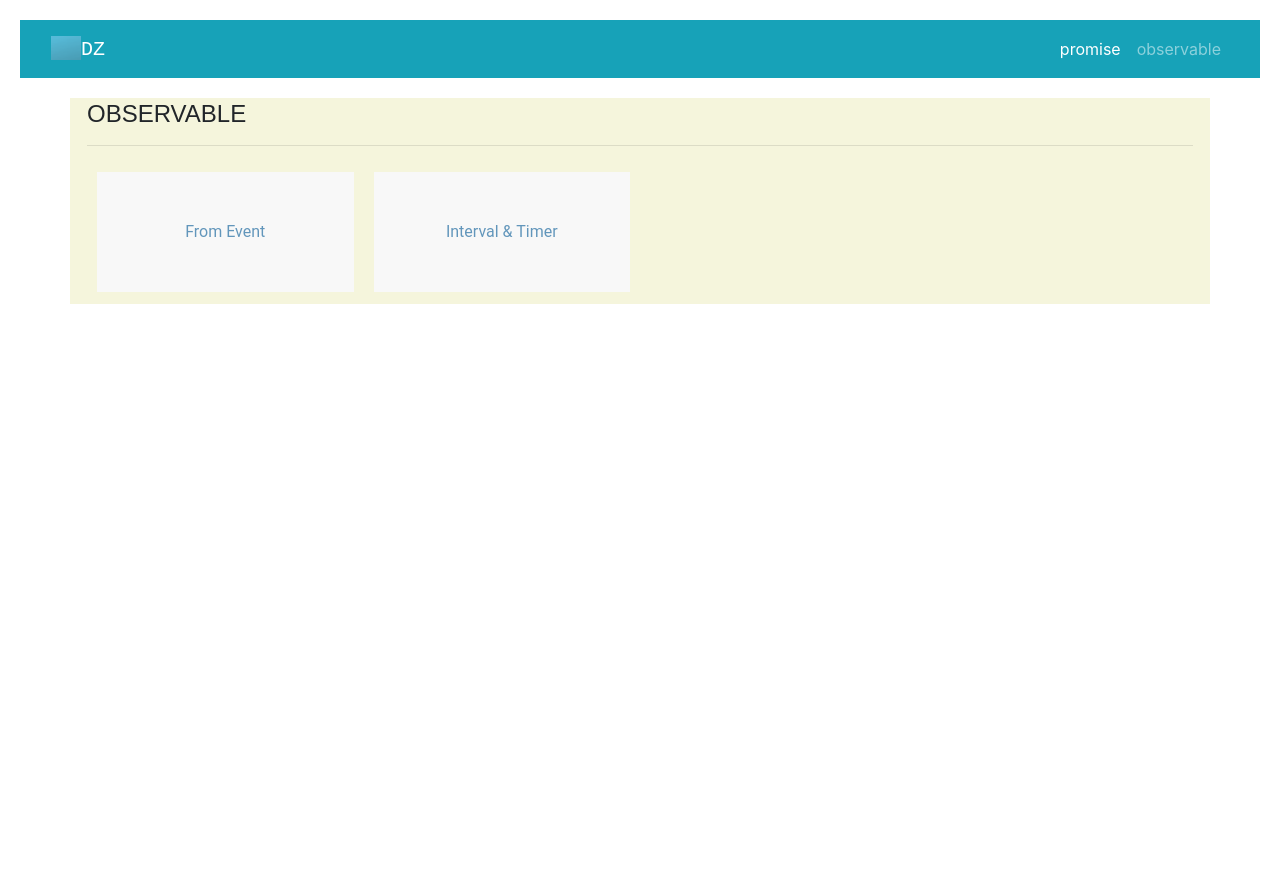
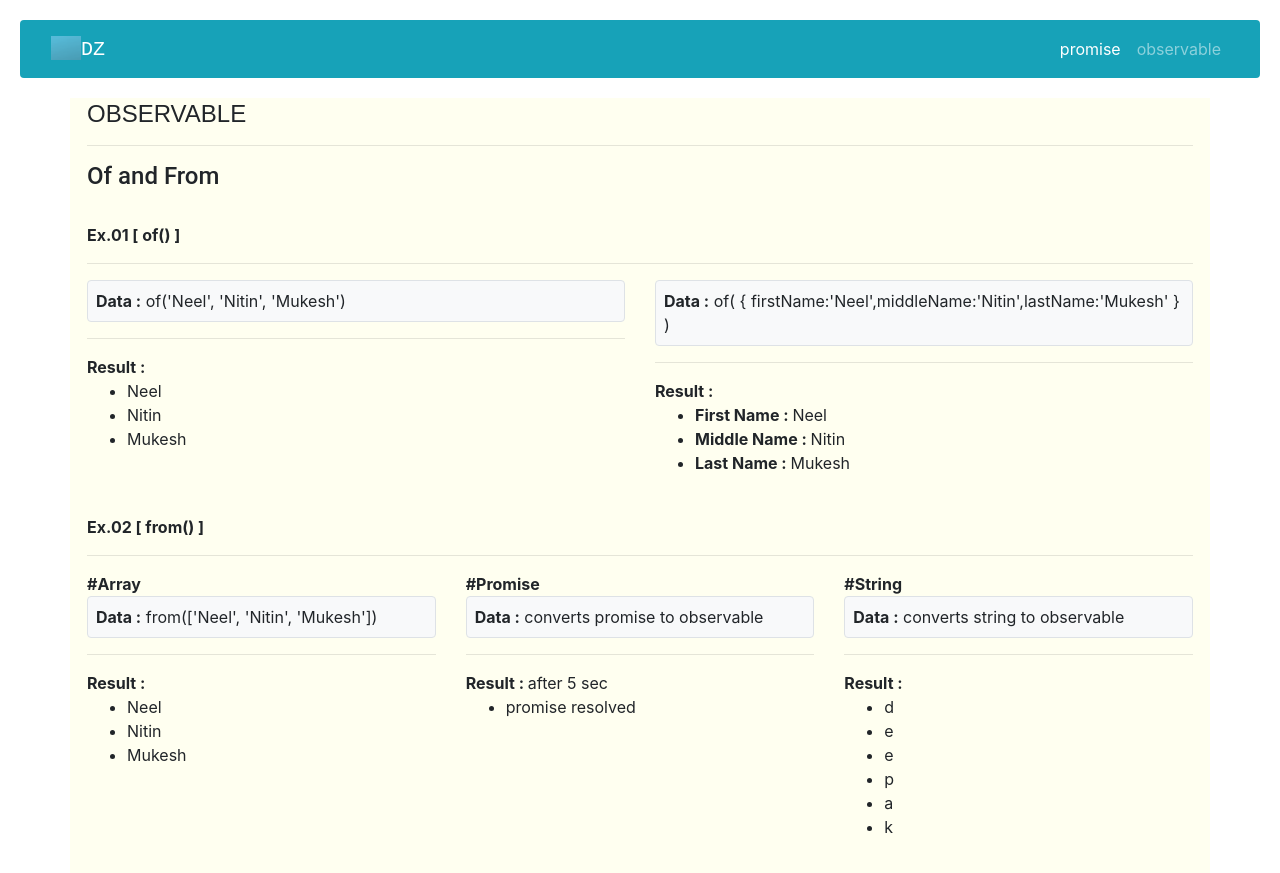
Before and after one commit to DeepakZunzunkar/RxjsDemo, an Angular app: page /observable/of-from in a window 1280 px wide. Before the commit this address led to /observable. Before the commit the page ends 800 px from the top, so only its background shows below. Built offline with nearby package versions, Linux system fonts and the light colour scheme.

Commit message:
of and from operator basic example

```diff
--- a/src/app/app-routing.module.ts
+++ b/src/app/app-routing.module.ts
@@ -6,6 +6,7 @@ import { ObervableComponent } from './obervable/obervable.component';
 import { ListComponent } from './obervable/list/list.component';
 import { FromEventComponent } from './obervable/from-event/from-event.component';
 import { IntervalComponent } from './obervable/interval/interval.component';
+import { OfAndFromComponent } from './obervable/of-and-from/of-and-from.component';
 
 const appRoutes :Routes = [
 
@@ -16,7 +17,8 @@ const appRoutes :Routes = [
       // { path : 'list', component:ListComponent },
       { path : '', component:ListComponent },  //set default routes for observable
       { path : 'fromEvent', component: FromEventComponent },
-      { path : 'interval', component: IntervalComponent }
+      { path : 'interval', component: IntervalComponent },
+      { path : 'of-from', component: OfAndFromComponent }
 
 
   ]},
--- a/src/app/app.module.ts
+++ b/src/app/app.module.ts
@@ -10,6 +10,7 @@ import { AppRoutingModule } from './app-routing.module';
 import { ListComponent } from './obervable/list/list.component';
 import { FromEventComponent } from './obervable/from-event/from-event.component';
 import { IntervalComponent } from './obervable/interval/interval.component';
+import { OfAndFromComponent } from './obervable/of-and-from/of-and-from.component';
 
 // const appRoutes :Routes = [
 
@@ -26,7 +27,8 @@ import { IntervalComponent } from './obervable/interval/interval.component';
     ObervableComponent,
     ListComponent,
     FromEventComponent,
-    IntervalComponent
+    IntervalComponent,
+    OfAndFromComponent
   ],
   imports: [
     BrowserModule,
--- a/src/app/header/header.component.html
+++ b/src/app/header/header.component.html
@@ -1,5 +1,5 @@
 
-    <nav class="navbar navbar-expand-lg navbar-dark bg-info dz_header">
+    <nav class="navbar navbar-expand-lg navbar-dark bg-info dz_header rounded" >
         <div class="container-fluid">
             <a class="navbar-brand" href="#">
                 <img src="../../assets/DZ_logo1.gif" aria-label="company" width="30" height="24" class="d-inline-block align-text-top">
--- a/src/app/obervable/list/list.component.html
+++ b/src/app/obervable/list/list.component.html
@@ -4,13 +4,13 @@
             <li>
                 <a routerLink="fromEvent">From Event</a>
             </li>
-           <li>
+            <li>
                 <a routerLink="interval">Interval & Timer</a>
             </li>
-
-            <!--  <li>
-                <a routerLink="fromEvent">From Event</a>
+            <li>
+                <a routerLink="of-from">Of & From Operator</a>
             </li>
+            <!--
             <li>
                 <a routerLink="fromEvent">From Event</a>
             </li>
--- /dev/null
+++ b/src/app/obervable/of-and-from/of-and-from.component.html
@@ -0,0 +1,61 @@
+<div class="my-3">
+    <h4 style="font-family: 'Roboto';">Of and From</h4>
+    <br>
+    <strong>Ex.01 [ of() ] </strong>
+    <hr>
+    <div class="row">
+        <div class="col-md-6">
+            <p class="border rounded bg-light py-2 px-2">
+                <strong>Data :</strong> of('Neel', 'Nitin', 'Mukesh')
+            </p>
+            <hr>
+            <strong>Result :</strong>
+            <ul id="elContainer1"> </ul>
+        </div>
+        <div class="col-md-6">
+            <p class="border rounded bg-light py-2 px-2">
+                <strong>Data :</strong> of( &#123; firstName:'Neel',middleName:'Nitin',lastName:'Mukesh' &#125; )
+            </p>
+            <hr>
+            <strong>Result :</strong>
+            <ul>
+                <li><strong>First Name : </strong>{{ employee.firstName }}</li>
+                <li><strong>Middle Name : </strong>{{ employee.middleName }}</li>
+                <li><strong>Last Name : </strong>{{ employee.lastName }}</li>
+            </ul>
+        </div>
+
+    </div>
+    <br>
+    <strong>Ex.02 [ from() ] </strong>
+    <hr>
+    <div class="row">
+        <div class="col-md-4">
+            <strong> #Array </strong>
+            <p class="border rounded bg-light py-2 px-2">
+                <strong>Data :</strong> from(['Neel', 'Nitin', 'Mukesh'])
+            </p>
+            <hr>
+            <strong>Result :</strong>
+            <ul id="elContainer3"> </ul>
+        </div>
+        <div class="col-md-4">
+            <strong> #Promise </strong>
+            <p class="border rounded bg-light py-2 px-2">
+                <strong>Data :</strong> converts promise to observable
+            </p>
+            <hr>
+            <strong>Result : </strong>after 5 sec
+            <ul id="elContainer4"> </ul>
+        </div>
+        <div class="col-md-4">
+            <strong> #String </strong>
+            <p class="border rounded bg-light py-2 px-2">
+                <strong>Data :</strong> converts string to observable
+            </p>
+            <hr>
+            <strong>Result : </strong>
+            <ul id="elContainer5"> </ul>
+        </div>
+    </div>
+</div>
--- /dev/null
+++ b/src/app/obervable/of-and-from/of-and-from.component.ts
@@ -0,0 +1,84 @@
+import { Component, OnInit } from '@angular/core';
+import { of, from } from 'rxjs';
+import { UtilityService } from 'src/app/app.services/utility.service';
+import { Employee } from 'src/app/model/employee';
+
+@Component({
+  selector: 'app-of-and-from',
+  templateUrl: './of-and-from.component.html',
+  styleUrls: ['./of-and-from.component.css']
+})
+export class OfAndFromComponent implements OnInit {
+
+  constructor(private _utility: UtilityService) { }
+
+  employee: Employee;
+
+  ngOnInit(): void {
+
+    //Of() opeartor
+
+    let Obs1 = of('Neel', 'Nitin', 'Mukesh');
+    Obs1.subscribe(next => {
+      console.log(next);
+      this._utility.appendElementToListElement(next, 'elContainer1');
+    },
+      error => {
+        console.log(error)
+      },
+      () => {
+        console.log('completed')
+      });
+
+    let Obs2 = of({ firstName: 'Neel', middleName: 'Nitin', lastName: 'Mukesh' });
+    Obs2.subscribe(next => {
+      console.log(next);
+      this.employee = next;
+    },
+      error => {
+        console.log(error)
+      },
+      () => {
+        console.log('completed')
+      });
+
+    //**end Of() operator */
+
+
+    //from() - Array
+
+    let Obs3 = from(['Neel', 'Nitin', 'Mukesh']);
+    Obs3.subscribe(next => {
+      console.log(next);
+      this._utility.appendElementToListElement(next, 'elContainer3');
+    },
+      error => {
+        console.log(error)
+      },
+      () => {
+        console.log('completed')
+      });
+
+    //from() - Promise
+
+    const promise = new Promise(resolve => {
+      setTimeout(() => {
+        resolve("promise resolved")
+      }, 5000);
+    });
+
+    let Obs4 = from(promise);
+    Obs4.subscribe(next => {
+      console.log(next);
+      this._utility.appendElementToListElement(next, 'elContainer4');
+    });
+
+    let Obs5 = from('deepak');
+    Obs5.subscribe(next => {
+      console.log(next);
+      this._utility.appendElementToListElement(next, 'elContainer5');
+    });
+
+  }
+
+}
--- a/src/styles.css
+++ b/src/styles.css
@@ -5,7 +5,7 @@
 
 .app-container{
 
-    background-color: beige;
+    background-color: ivory;
 
 }
 
```
Also changed, not shown: src/app/model/employee.ts (+5 -3 lines), src/app/obervable/of-and-from/of-and-from.component.css (added), 1 other file (tests, documents, lock files or other folders).
